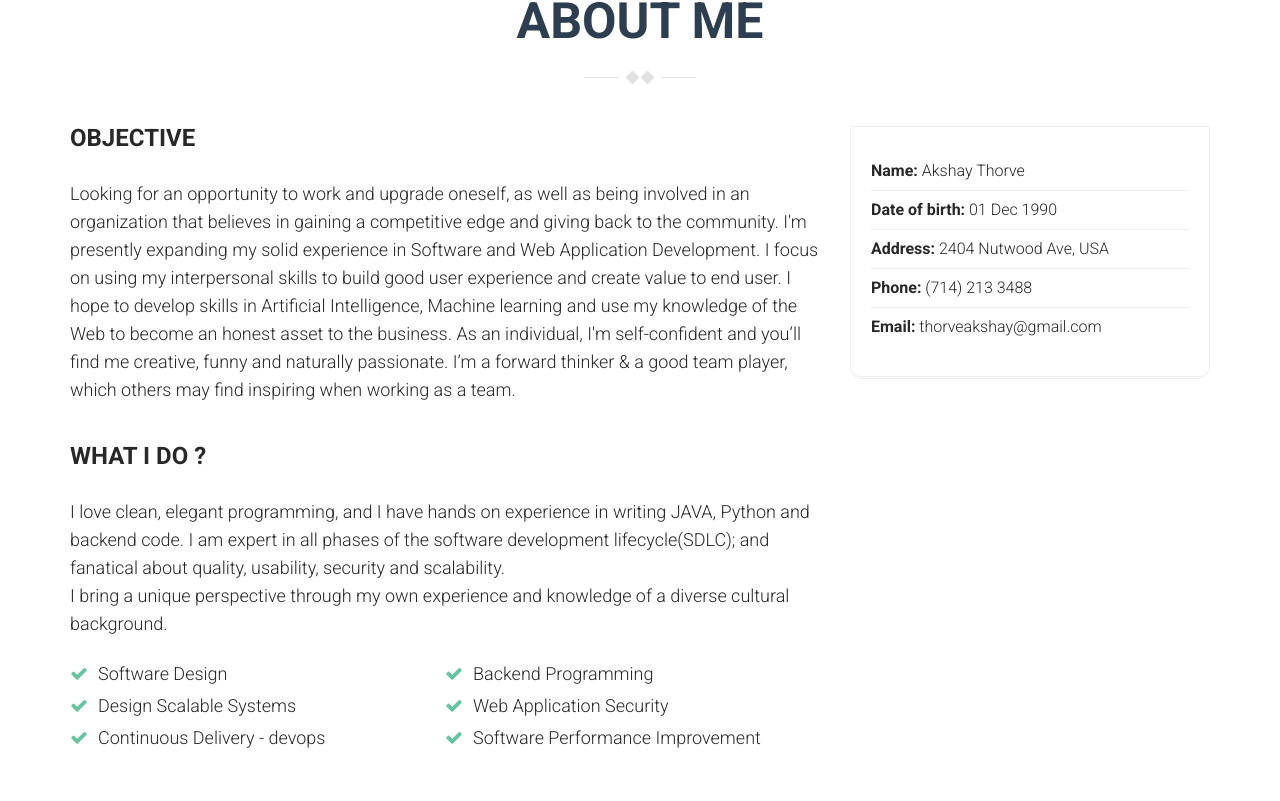
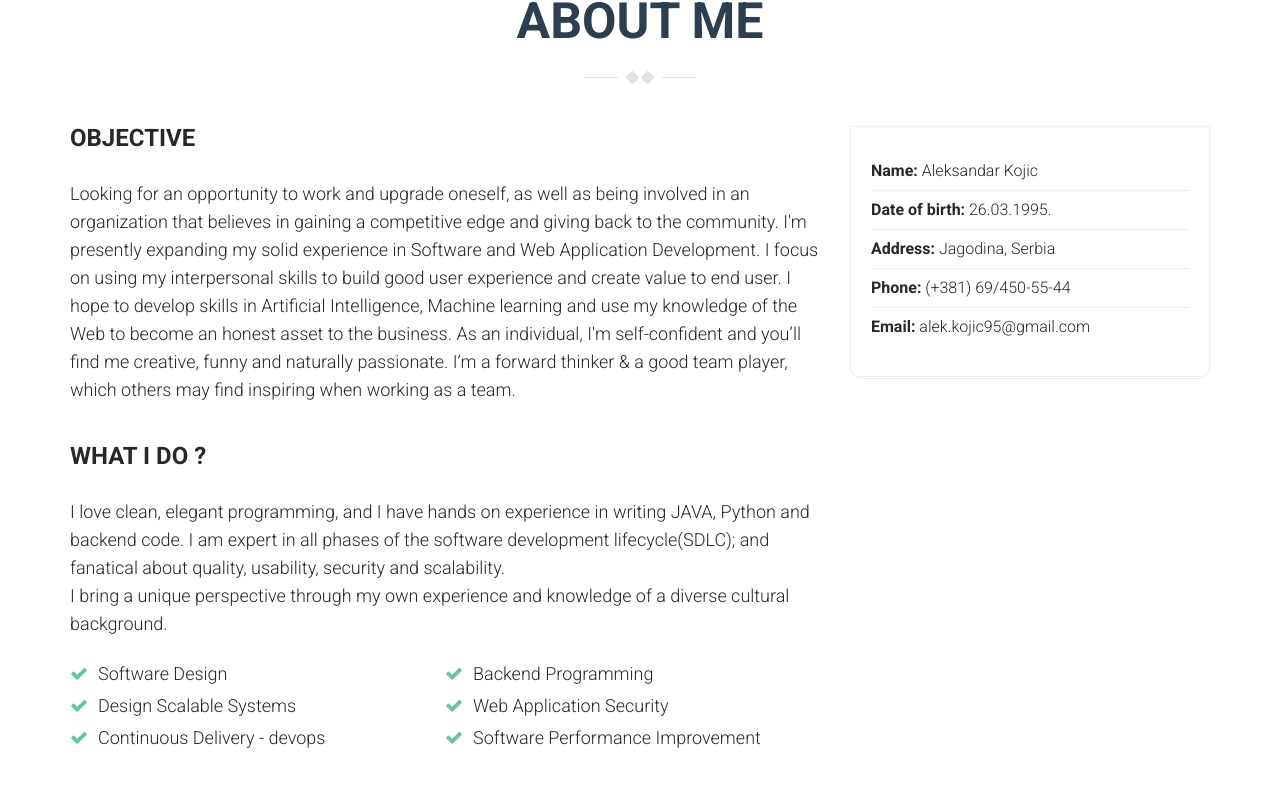
Before and after one commit to koja5/aleksandarkojic.github.io, a plain HTML site: page index.html in a window 1280 px wide. Shown: the part 966-1767 px from the top of the page. Drawn offline with Linux system fonts and the light colour scheme; some packages are replaced by stand-ins of ours; animation ran at ten frames a second.

Commit message:
edir title

```diff
--- a/index.html
+++ b/index.html
@@ -26,7 +26,7 @@
 			"email": "mailto: thorveakshay@gmail.com",
 			// "image": "akshay.jpg",
 			"jobTitle": "Software Developer",
-			"name": "Akshay Thorve",
+			"name": "Aleksandar Kojic",
 			"url": "https://akshaythorve.com"
 		}
 	</script>
@@ -145,11 +145,11 @@
 							<img src="assets/images/myphotoc.jpg" alt="">
 						</div> -->
 						<ul>
-							<li><strong>Name:</strong> Akshay Thorve</li>
-							<li><strong>Date of birth:</strong> 01 Dec 1990</li>
-							<li><strong>Address:</strong> 2404 Nutwood Ave, USA</li>
-							<li><strong>Phone:</strong> (714) 213 3488</li>
-							<li><strong>Email:</strong> thorveakshay@gmail.com</li>
+							<li><strong>Name:</strong> Aleksandar Kojic</li>
+							<li><strong>Date of birth:</strong> 26.03.1995.</li>
+							<li><strong>Address:</strong> Jagodina, Serbia</li>
+							<li><strong>Phone:</strong> (+381) 69/450-55-44</li>
+							<li><strong>Email:</strong> alek.kojic95@gmail.com</li>
 						</ul>
 					</div>
 				</div>
@@ -851,7 +851,7 @@
 			<br>
 
 			<div class="copyright text-center">
-				© 2018 AKSHAY THORVE <i class="fa fa-love text-danger"></i>
+				© 2018 ALEKSANDAR KOJIC <i class="fa fa-love text-danger"></i>
 
 			</div>
 
```
